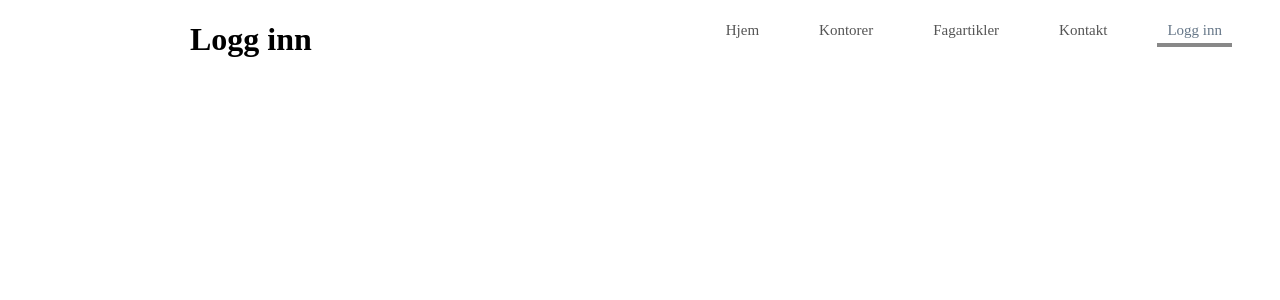
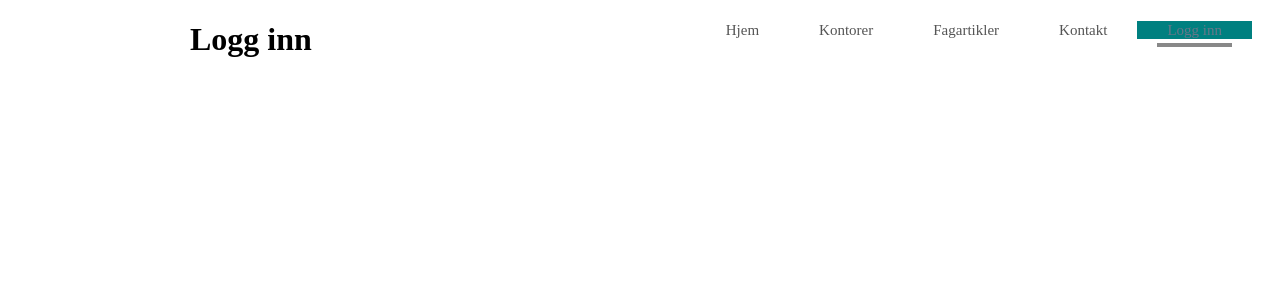
Before and after one commit to ramibakir/Eksamen_Webapplikasjoner, a React app in the folder client/: page /login in a window 1280 px wide. Shown: the top 300 px of the page. Built offline with nearby package versions, Linux system fonts and the light colour scheme.

Commit message:
Changed background color of last element i nav to teal

```diff
--- a/client/src/styles/MainStyles.js
+++ b/client/src/styles/MainStyles.js
@@ -51,6 +51,10 @@ export const StyledNavMenuItem = styled.li`
       border-bottom: 4px solid #888;
     }
   }
+
+  &:last-child {
+    background-color: teal;
+  }
 `;
 /* NAV END */
 
```
